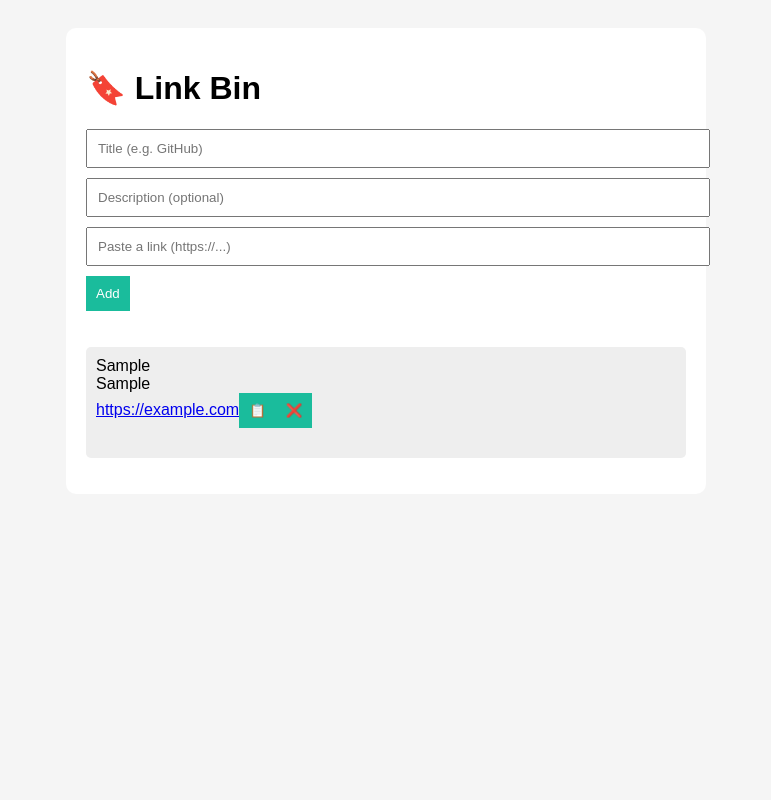
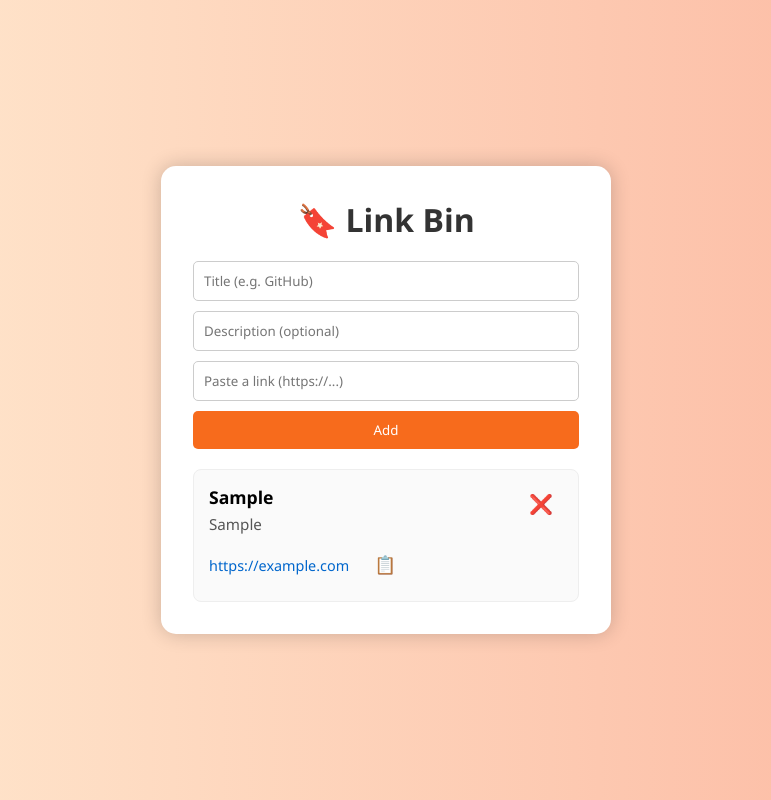
Before and after one commit to hjshreya/linkbin, a plain HTML site: page index.html in a window 1280 px wide. Both pictures are taken after typing "Sample", "Sample", "https://example.com" into the empty fields and a click on the button "Add". Shown: the whole page, without its empty margins (254-1025 px from the left). Drawn offline with Linux system fonts and the light colour scheme.

Commit message:
Update style.css

```diff
--- a/style.css
+++ b/style.css
@@ -1,45 +1,114 @@
+* {
+    margin: 0;
+    padding: 0;
+    box-sizing: border-box;
+    font-family: 'Segoe UI', sans-serif;
+  }
+
   body {
-  font-family: Arial, sans-serif;
-  background: #f5f5f5;
-  padding: 20px;
+    background: linear-gradient(to right, #ffecd2, #fcb69f);
+    height: 100vh;
+    display: flex;
+    justify-content: center;
+    align-items: center;
   }
 
   .container {
-  max-width: 600px;
-  margin: auto;
-  background: white;
-  padding: 20px;
-  border-radius: 10px;
+    background-color: #fff;
+    padding: 2rem;
+    border-radius: 15px;
+    box-shadow: 0 0 20px rgba(0,0,0,0.2);
+    width: 450px;
   }
 
-input {
-  display: block;
-  width: 100%;
-  margin: 10px 0;
+  h1 {
+    text-align: center;
+    margin-bottom: 20px;
+    color: #333;
+  }
+
+  .input-section {
+    display: flex;
+    flex-direction: column;
+    gap: 10px;
+  }
+
+  .input-section input {
     padding: 10px;
+    border-radius: 5px;
+    border: 1px solid #ccc;
   }
 
   button {
-  padding: 10px;
-  background-color: #1abc9c;
+    padding: 10px 15px;
+    background-color: #f76b1c;
+    color: white;
     border: none;
-  color: white;
+    border-radius: 5px;
     cursor: pointer;
-  margin-bottom: 20px;
   }
 
   button:hover {
-  background-color: #16a085;
+    background-color: #d35400;
   }
 
-ul {
-  list-style: none;
-  padding: 0;
+  #link-list {
+    list-style-type: none;
+    margin-top: 20px;
   }
 
   li {
-  background: #eee;
-  margin: 10px 0;
-  padding: 10px;
-  border-radius: 5px;
+    padding: 15px;
+    border: 1px solid #eee;
+    margin-top: 15px;
+    border-radius: 8px;
+    background-color: #fafafa;
+    position: relative;
   }
+
+  .link-item-title {
+    font-size: 1.1rem;
+    font-weight: 600;
+    margin-bottom: 5px;
+  }
+
+  .link-item-desc {
+    font-size: 0.95rem;
+    margin-bottom: 8px;
+    color: #555;
+  }
+
+  .link-item-url {
+    font-size: 0.9rem;
+    color: #0066cc;
+    word-break: break-all;
+    text-decoration: none;
+  }
+
+  .link-item-url:hover {
+    text-decoration: underline;
+  }
+
+  .delete-btn {
+    position: absolute;
+    top: 10px;
+    right: 10px;
+    background: none;
+    border: none;
+    color: red;
+    font-size: 1.2rem;
+    cursor: pointer;
+  }
+
+  .copy-btn {
+    background: none;
+    border: none;
+    color: #007bff;
+    font-size: 1.1rem;
+    margin-left: 10px;
+    cursor: pointer;
+  }
+
+  .copy-btn:hover {
+    color: #0056b3;
+  }
```
Lines whose indentation alone changed are shown as unchanged.
